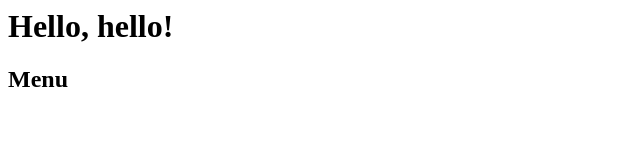
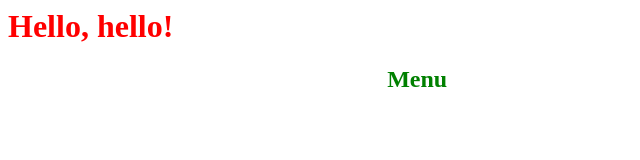
Before and after one commit to SergMonst/Coursera-test, a plain HTML site: page site/index.html in a window 1280 px wide. Shown: the whole page, without its empty margins (0-640 px from the left). Drawn offline with Linux system fonts and the light colour scheme.

Commit message:
first try

```diff
--- a/site/index.html
+++ b/site/index.html
@@ -1,6 +1,10 @@
 <html>
     <head>
         <title> Hello thear!</title>
+        <style>
+            h1 {color: red}
+            h2 {color: green; margin-left:30%;}
+        </style>
     </head>
     <body>
         <h1>Hello, hello!</h1>
```
